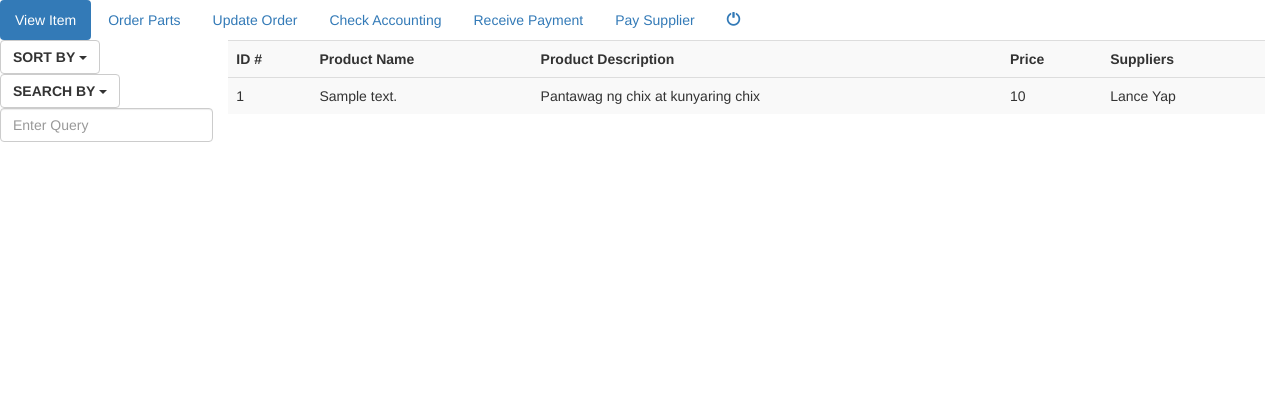
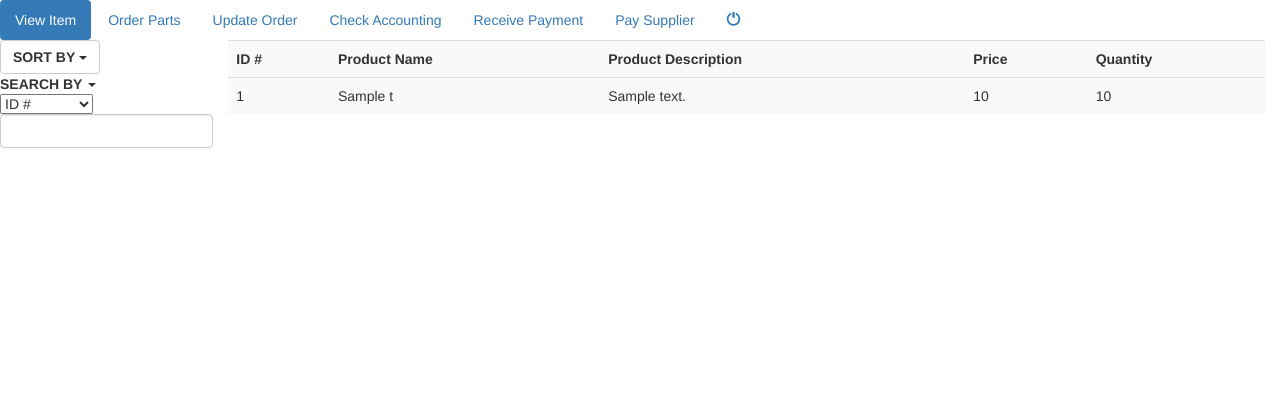
Before and after one commit to erikacerezo/Scry, a PHP site: page /viewitem.php in a window 1280 px wide. Shown: the top 420 px of the page. Run offline with PHP 8.4, Linux system fonts and the light colour scheme; the visitor is signed in with stand-in values (Sample User, id 1); tables that the repository leaves empty or names only in its code hold one stand-in row (values such as "Sample post"); some libraries are stand-ins or nearby versions.

Commit message:
W/ search

```diff
--- a/viewitem.php
+++ b/viewitem.php
@@ -22,7 +22,8 @@
   </head>
   <body>
   <?php
-	$sqlconn=@mysqli_connect("localhost", "root", "", "scry") or die("There was a problem reaching the database.");?>
+	$sqlconn=@mysqli_connect("localhost", "root", "", "scry") or die("There was a problem reaching the database.");
+	$quer = "SELECT * FROM parts_t ";?>
  <div class="wrapper">
 		<div class="container-fluid">
 				<div class="row">
@@ -64,21 +65,22 @@
 							</div>
 							<div class="row">
 									<div class="dropdown">
-										<button class="btn btn-default dropdown-toggle" type="button" id="dropdownMenu2" data-toggle="dropdown">
+										<!--<button class="btn btn-default dropdown-toggle" type="button" id="dropdownMenu2" data-toggle="dropdown">-->
 										<strong>SEARCH BY</strong>
 										<span class="caret"></span>
-										</button>
-													<ul class="dropdown-menu" role="menu" aria-labelledby="dropdownMenu2">
-													<li role="presentation"><a role="menuitem" tabindex="-1" href="#">ID #</a></li>
-													<li role="presentation"><a role="menuitem" tabindex="-1" href="#">Name</a></li>
-													<li role="presentation"><a role="menuitem" tabindex="-1" href="#">Supplier</a></li>
-													</ul>
+										<form method="POST" role="form" >
+										<select name="search">
+													<!--<select class="dropdown-menu" role="menu" aria-labelledby="dropdownMenu2">-->
+													<option value="part_id"><a role="menuitem" tabindex="-1">ID #</a></option>
+													<option value="part_name"><a role="menuitem" tabindex="-1" href="#">Name</a></option>
+													<option part value="part_detail"><a role="menuitem" tabindex="-1" href="#">Description</a></option>
+													</select>
 									</div>
 							</div>
 							<div class="row">
-								<form role="form">
+							<!--	<form role="form">-->
 								<div class="form-group">
-								<input type="text" class="form-control" id="search" placeholder="Enter Query">
+								<input type="text" name="q" class="form-control" id="search">
 								</div>
 							</form>
 							</div>
@@ -90,13 +92,15 @@
 								<th>Product Name</th>
 								<th>Product Description</th>
 								<th>Price</th>
-								<th>Suppliers</th>
+								<th>Quantity</th>
 							</tr>
 							<!--samplerow-->
 							<tr><?php
 
-								$quer = "SELECT * FROM parts_t ";
-
+								if(isset($_POST['q']))
+								{
+									$quer.="WHERE ".$_POST['search']." LIKE \"%".$_POST['q']."%\"";
+								}
 								if(isset($_GET['sort_by']))
 								{
 									$quer.="ORDER BY ".$_GET['sort_by'].";";
@@ -116,10 +120,10 @@
 								while($row = @mysqli_fetch_array($result))
 								{
 								$temp.= ("<tr><td>".$row['part_id']."</td>
+								<td>".$row['part_name']."</td>
 								<td>".$row['part_detail']."</td>
-								<td>"."Pantawag ng chix at kunyaring chix"."</td>
 								<td>".$row['price']."</td>
-								<td>"."Lance Yap"."</td></tr>");
+								<td>".$row['qty']."</td></tr>");
 								}
 								echo $temp;
 
```
